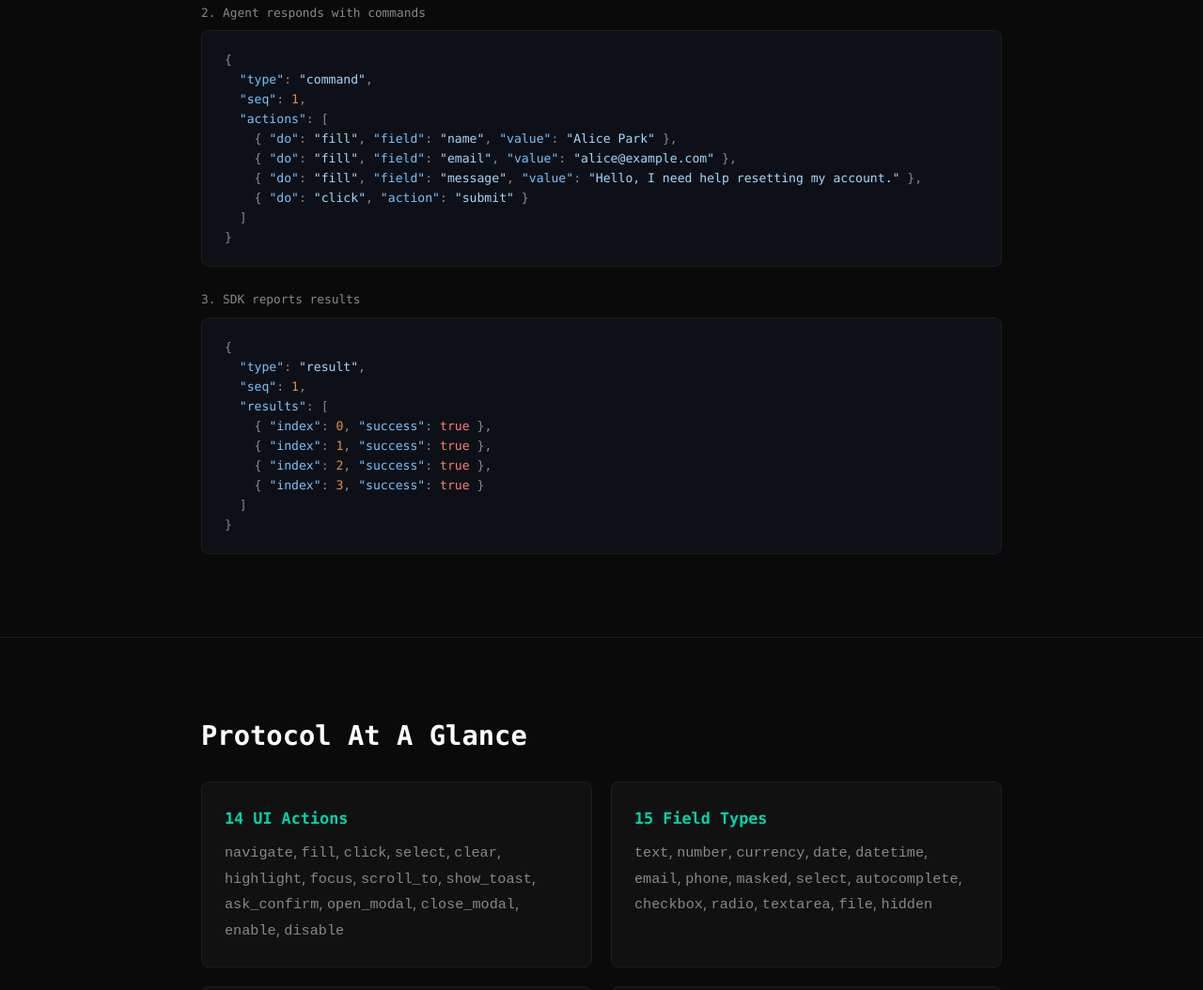
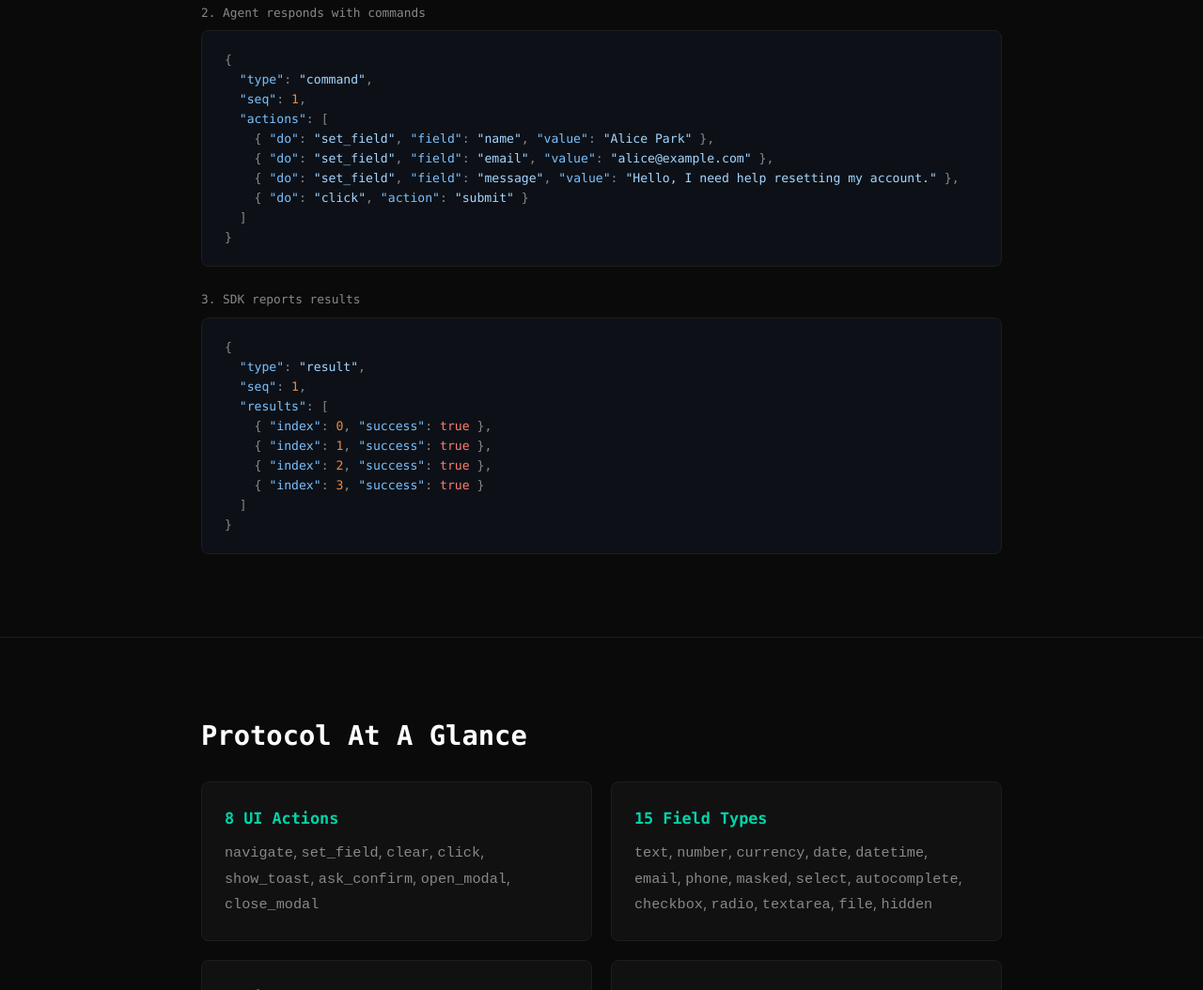
Before and after one commit to agent-control-protocol/acp, a plain HTML site: page docs/index.html in a window 1280 px wide. Shown: the part 2788-3842 px from the top of the page at 94% size. Drawn offline with Linux system fonts and the light colour scheme.

Commit message:
Update docs site to match v2 UI actions
- 14 UI Actions → 8 UI Actions
- fill → set_field in examples and action list
- Remove select, highlight, focus, scroll_to, enable, disable

Co-Authored-By: Claude Opus 4.6 <noreply@anthropic.com>

```diff
--- a/docs/index.html
+++ b/docs/index.html
@@ -440,7 +440,7 @@
       <div class="step-card">
         <div class="step-number">Step 3</div>
         <h3>Execute</h3>
-        <p>The agent sends commands -- fill, click, navigate. The SDK executes them against the live UI and reports results back.</p>
+        <p>The agent sends commands -- set_field, click, navigate. The SDK executes them against the live UI and reports results back.</p>
       </div>
     </div>
   </div>
@@ -482,9 +482,9 @@
   <span class="jk">"type"</span><span class="jp">:</span> <span class="js">"command"</span><span class="jp">,</span>
   <span class="jk">"seq"</span><span class="jp">:</span> <span class="jn">1</span><span class="jp">,</span>
   <span class="jk">"actions"</span><span class="jp">:</span> <span class="jp">[</span>
-    <span class="jp">{</span> <span class="jk">"do"</span><span class="jp">:</span> <span class="js">"fill"</span><span class="jp">,</span> <span class="jk">"field"</span><span class="jp">:</span> <span class="js">"name"</span><span class="jp">,</span> <span class="jk">"value"</span><span class="jp">:</span> <span class="js">"Alice Park"</span> <span class="jp">},</span>
-    <span class="jp">{</span> <span class="jk">"do"</span><span class="jp">:</span> <span class="js">"fill"</span><span class="jp">,</span> <span class="jk">"field"</span><span class="jp">:</span> <span class="js">"email"</span><span class="jp">,</span> <span class="jk">"value"</span><span class="jp">:</span> <span class="js">"alice@example.com"</span> <span class="jp">},</span>
-    <span class="jp">{</span> <span class="jk">"do"</span><span class="jp">:</span> <span class="js">"fill"</span><span class="jp">,</span> <span class="jk">"field"</span><span class="jp">:</span> <span class="js">"message"</span><span class="jp">,</span> <span class="jk">"value"</span><span class="jp">:</span> <span class="js">"Hello, I need help resetting my account."</span> <span class="jp">},</span>
+    <span class="jp">{</span> <span class="jk">"do"</span><span class="jp">:</span> <span class="js">"set_field"</span><span class="jp">,</span> <span class="jk">"field"</span><span class="jp">:</span> <span class="js">"name"</span><span class="jp">,</span> <span class="jk">"value"</span><span class="jp">:</span> <span class="js">"Alice Park"</span> <span class="jp">},</span>
+    <span class="jp">{</span> <span class="jk">"do"</span><span class="jp">:</span> <span class="js">"set_field"</span><span class="jp">,</span> <span class="jk">"field"</span><span class="jp">:</span> <span class="js">"email"</span><span class="jp">,</span> <span class="jk">"value"</span><span class="jp">:</span> <span class="js">"alice@example.com"</span> <span class="jp">},</span>
+    <span class="jp">{</span> <span class="jk">"do"</span><span class="jp">:</span> <span class="js">"set_field"</span><span class="jp">,</span> <span class="jk">"field"</span><span class="jp">:</span> <span class="js">"message"</span><span class="jp">,</span> <span class="jk">"value"</span><span class="jp">:</span> <span class="js">"Hello, I need help resetting my account."</span> <span class="jp">},</span>
     <span class="jp">{</span> <span class="jk">"do"</span><span class="jp">:</span> <span class="js">"click"</span><span class="jp">,</span> <span class="jk">"action"</span><span class="jp">:</span> <span class="js">"submit"</span> <span class="jp">}</span>
   <span class="jp">]</span>
 <span class="jp">}</span></pre>
@@ -509,8 +509,8 @@
     <h2>Protocol At A Glance</h2>
     <div class="glance-grid">
       <div class="glance-item">
-        <h3>14 UI Actions</h3>
-        <p><code>navigate</code>, <code>fill</code>, <code>click</code>, <code>select</code>, <code>clear</code>, <code>highlight</code>, <code>focus</code>, <code>scroll_to</code>, <code>show_toast</code>, <code>ask_confirm</code>, <code>open_modal</code>, <code>close_modal</code>, <code>enable</code>, <code>disable</code></p>
+        <h3>8 UI Actions</h3>
+        <p><code>navigate</code>, <code>set_field</code>, <code>clear</code>, <code>click</code>, <code>show_toast</code>, <code>ask_confirm</code>, <code>open_modal</code>, <code>close_modal</code></p>
       </div>
       <div class="glance-item">
         <h3>15 Field Types</h3>
```
